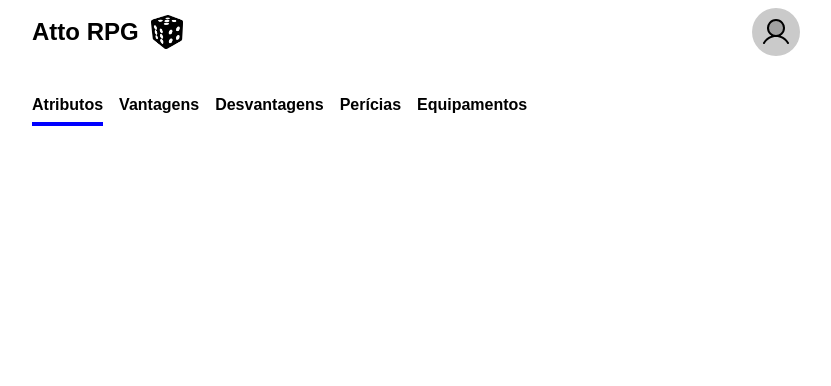
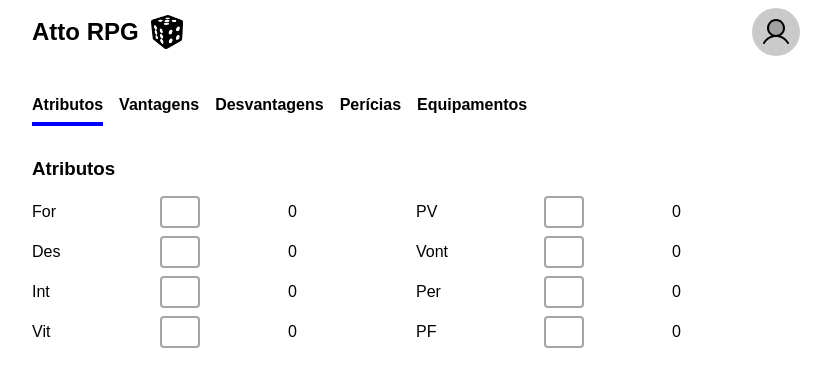
Before and after one commit to diegonacif/atto-rpg-2, a React (Vite) app: page / in a window 1280 px wide. Shown: the top 386 px of the page, without its empty margins (224-1055 px from the left). Built offline with nearby package versions, Linux system fonts and the light colour scheme.

Commit message:
feat: attributes component created

```diff
--- a/src/App.scss
+++ b/src/App.scss
@@ -54,3 +54,4 @@ $desktop-size: "min-width: 1024px";
 
 @import './components/Header/Header';
 @import './components/Menu/Menu';
+@import './components/Attributes/Attributes';
--- a/src/App.tsx
+++ b/src/App.tsx
@@ -1,4 +1,5 @@
 import './App.scss'
+import { Attributes } from './components/Attributes/Attributes'
 import { Header } from './components/Header/Header'
 import { Menu } from './components/Menu/Menu'
 
@@ -8,6 +9,7 @@ function App() {
     <div className="App">
       <Header />
       <Menu />
+      <Attributes />
     </div>
   )
 }
--- /dev/null
+++ b/src/components/Attributes/Attributes.tsx
@@ -0,0 +1,55 @@
+import '../../App.scss';
+
+export const Attributes = () => {
+  return (
+    <div className="attributes-container">
+      <h3 id="attributes-title">Atributos</h3>
+      <div className="attributes-wrapper">
+        <div className="attributes-primary">
+          <div className="attribute-wrapper">
+            <span>For</span>
+            <input type="number" />
+            <span>0</span>
+          </div>
+          <div className="attribute-wrapper">
+            <span>Des</span>
+            <input type="number" />
+            <span>0</span>
+          </div>
+          <div className="attribute-wrapper">
+            <span>Int</span>
+            <input type="number" />
+            <span>0</span>
+          </div>
+          <div className="attribute-wrapper">
+            <span>Vit</span>
+            <input type="number" />
+            <span>0</span>
+          </div>
+        </div>
+        <div className="attributes-secondary">
+          <div className="attribute-wrapper">
+            <span>PV</span>
+            <input type="number" />
+            <span>0</span>
+          </div>
+          <div className="attribute-wrapper">
+            <span>Vont</span>
+            <input type="number" />
+            <span>0</span>
+          </div>
+          <div className="attribute-wrapper">
+            <span>Per</span>
+            <input type="number" />
+            <span>0</span>
+          </div>
+          <div className="attribute-wrapper">
+            <span>PF</span>
+            <input type="number" />
+            <span>0</span>
+          </div>
+        </div>
+      </div>
+    </div>
+  )
+}
--- /dev/null
+++ b/src/components/Attributes/_Attributes.scss
@@ -0,0 +1,31 @@
+.attributes-container {
+  margin-top: 2rem;
+  @include responsive-padding;
+
+  .attributes-wrapper {
+    display: grid;
+    grid-template-columns: 1fr 1fr;
+    margin-top: 1rem;
+
+    .attribute-wrapper {
+      display: grid;
+      grid-template-columns: 1fr 1fr 1fr;
+      align-items: center;
+
+      span {
+        width: fit-content;
+      }
+
+      input[type="number"] {
+        width: 2.5rem;
+        height: 2rem;
+        border-radius: 4px;
+        border: 2px solid #0000005b;
+      }
+
+      & + .attribute-wrapper {
+        margin-top: 0.5rem;
+      }
+    }
+  }
+}
```
